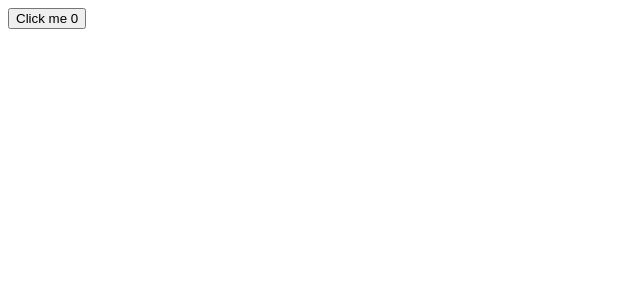
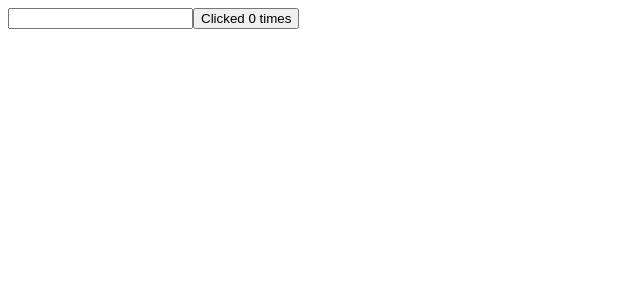
Before and after one commit to Akshatha2023/react-coding-hooks, a React (Vite) app: page / in a window 1280 px wide. Shown: the top 300 px of the page, without its empty margins (0-640 px from the left). Built offline with nearby package versions, Linux system fonts and the light colour scheme.

Commit message:
useEffect Conditional rendering

```diff
--- a/src/App.jsx
+++ b/src/App.jsx
@@ -5,6 +5,7 @@ import CounterTwo from "./components/useState/CounterTwo";
 import CounterObject from "./components/useState/CounterObject";
 import CounterArray from "./components/useState/CounterArray";
 import CounterOne from "./components/useEffect/CounterOne";
+import CounterTwoUseEffect from "./components/useEffect/CounterTwoUseEffect";
 
 function App() {
   return (
@@ -13,7 +14,8 @@ function App() {
       {/* <CounterTwo /> */}
       {/* <CounterObject /> */}
       {/* <CounterArray /> */}
-      <CounterOne />
+      {/* <CounterOne /> */}
+      <CounterTwoUseEffect />
     </>
   );
 }
--- /dev/null
+++ b/src/components/useEffect/CounterTwoUseEffect.jsx
@@ -0,0 +1,24 @@
+import { useState, useEffect } from "react";
+const CounterTwoUseEffect = () => {
+  const [count, setCount] = useState(0);
+  const [name, setName] = useState("");
+
+  useEffect(() => {
+    console.log(`clicked ${count} times `);
+  }, [count]);
+  return (
+    <>
+      <input type="text" onChange={(e) => setName(e.target.value)} />
+      <button
+        onClick={() => {
+          setCount(count + 1);
+        }}
+      >
+        Clicked {count} times
+      </button>
+    </>
+  );
+};
+export default CounterTwoUseEffect;
+
+// in above console.log was running on each and every execution ,when along with button click ,it was even running when i was typing in input field, so adding dependency array in useeffect avoid this,it executes only when count value changes
```
